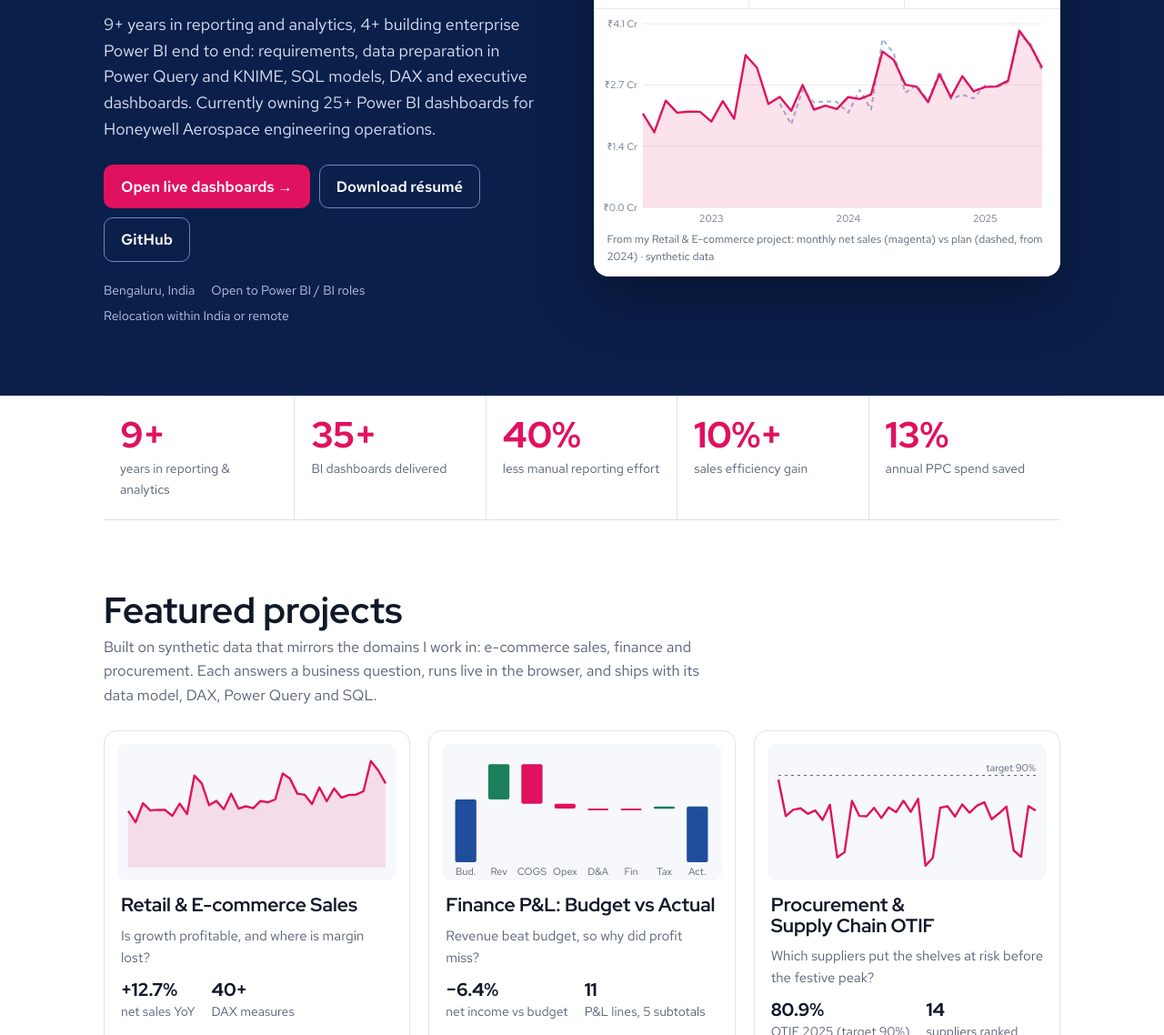
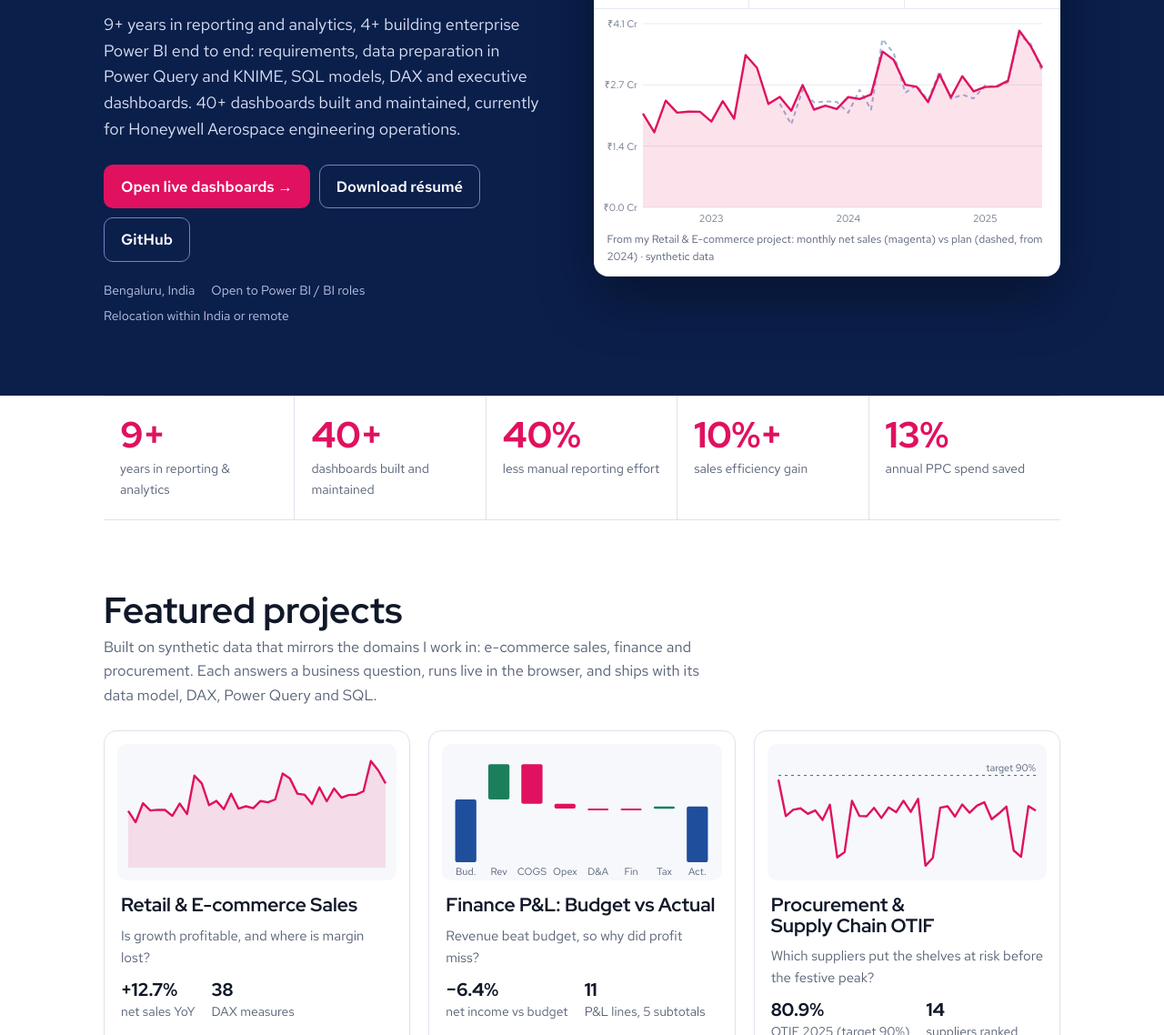
Before and after one commit to Navneet2394/Navneet2394.github.io, a plain HTML site: page index.html in a window 1280 px wide. Shown: the part 311-1449 px from the top of the page at 91% size. Drawn offline with Linux system fonts and the light colour scheme.

Commit message:
Update dashboard counts, job details and CV

```diff
--- a/index.html
+++ b/index.html
@@ -140,7 +140,7 @@ footer .wrap{display:flex;justify-content:space-between;gap:12px;flex-wrap:wrap}
   <div>
     <p class="kick" data-f="kicker">Power BI Developer · BI Analyst · Enterprise Reporting</p>
     <h1><span style="display:inline;font-size:1em;color:#fff;margin:0" data-f="name">Navneet Shubham</span><span>I turn multi-source business data into Power BI reporting that leaders trust.</span></h1>
-    <p class="lede" data-f="lede">9+ years in reporting and analytics, 4+ building enterprise Power BI end to end: requirements, data preparation in Power Query and KNIME, SQL models, DAX and executive dashboards. Currently owning 25+ Power BI dashboards for Honeywell Aerospace engineering operations.</p>
+    <p class="lede" data-f="lede">9+ years in reporting and analytics, 4+ building enterprise Power BI end to end: requirements, data preparation in Power Query and KNIME, SQL models, DAX and executive dashboards. 40+ dashboards built and maintained, currently for Honeywell Aerospace engineering operations.</p>
     <div class="ctas">
       <a class="btn p" href="https://navneet2394.github.io/bi-projects/#retail">Open live dashboards →</a>
       <a class="btn s" href="assets/Navneet_Shubham_CV.pdf">Download résumé</a>
@@ -170,7 +170,7 @@ footer .wrap{display:flex;justify-content:space-between;gap:12px;flex-wrap:wrap}
       <div class="body">
         <h3>Retail &amp; E-commerce Sales</h3>
         <p class="q">Is growth profitable, and where is margin lost?</p>
-        <div class="num"><span><b>+12.7%</b>net sales YoY</span><span><b>40+</b>DAX measures</span><span><b>5</b>RLS regions, 1 role</span></div>
+        <div class="num"><span><b>+12.7%</b>net sales YoY</span><span><b>38</b>DAX measures</span><span><b>5</b>RLS regions, 1 role</span></div>
         <ul class="tags"><li>Star schema</li><li>Dynamic RLS</li><li>TREATAS</li><li>Pareto / ABC</li><li>Incremental refresh</li></ul>
         <div class="go"><a class="p" href="https://navneet2394.github.io/bi-projects/#retail">Live dashboard</a><a data-repo="01-retail-ecommerce-sales" href="#">Code &amp; data</a></div>
       </div>
@@ -232,15 +232,15 @@ const ME={
   phone:"+91 86970 97926",
   linkedin:"https://www.linkedin.com/in/navneet1994",
   github:"Navneet2394", repo:"bi-projects",
-  impact:[["9+","years in reporting & analytics"],["35+","BI dashboards delivered"],["40%","less manual reporting effort"],["10%+","sales efficiency gain"],["13%","annual PPC spend saved"]],
+  impact:[["9+","years in reporting & analytics"],["40+","dashboards built and maintained"],["40%","less manual reporting effort"],["10%+","sales efficiency gain"],["13%","annual PPC spend saved"]],
   jobs:[
     {when:"Jun 2026 – Present",title:"Senior Data Analyst (Power BI) · Engineering Operations",org:"LanceSoft India · Client: Honeywell Aerospace · Bengaluru",pts:[
-      "Own end-to-end Power BI reporting for engineering operations: 25+ dashboards across workforce and capacity, programs and quality, and finance and procurement.",
+      "Develop and maintain 15+ Power BI dashboards for engineering operations: workforce and capacity, programs and quality, and finance and procurement.",
       "Reconcile and validate multi-source data before every publication; maintain KPI definitions, business rules and source mappings.",
       "Produce executive PMR, MOR and MOS reporting with trends, variances, risks and recommended actions.",
       "Integrate workforce and program data for headcount, capacity and AOP planning; track PR/PO and CAPEX/OPEX."]},
     {when:"Jun 2022 – Jun 2026",title:"Senior Data Analyst · Power BI & E-commerce Analytics",org:"Georgian Enterprises Pvt Ltd · Bengaluru",pts:[
-      "Built centralised Power BI and Looker Studio reporting across Amazon global marketplaces and Flipkart: sales, inventory, procurement, marketing.",
+      "Built 25+ Power BI and Looker Studio dashboards across Amazon global marketplaces and Flipkart: sales, inventory, procurement, marketing.",
       "Developed KNIME ETL workflows and SQL data marts with harmonised schemas, duplicate checks and star-schema models.",
       "Cut manual reporting effort by 40% with automated dashboards and standardised business logic.",
       "Improved sales efficiency by 10%+ and reduced annual PPC spend by 13% (INR 1.5 Cr → 1.3 Cr) through ROI analysis."]},
```
Also changed, not shown: 1 other file.
